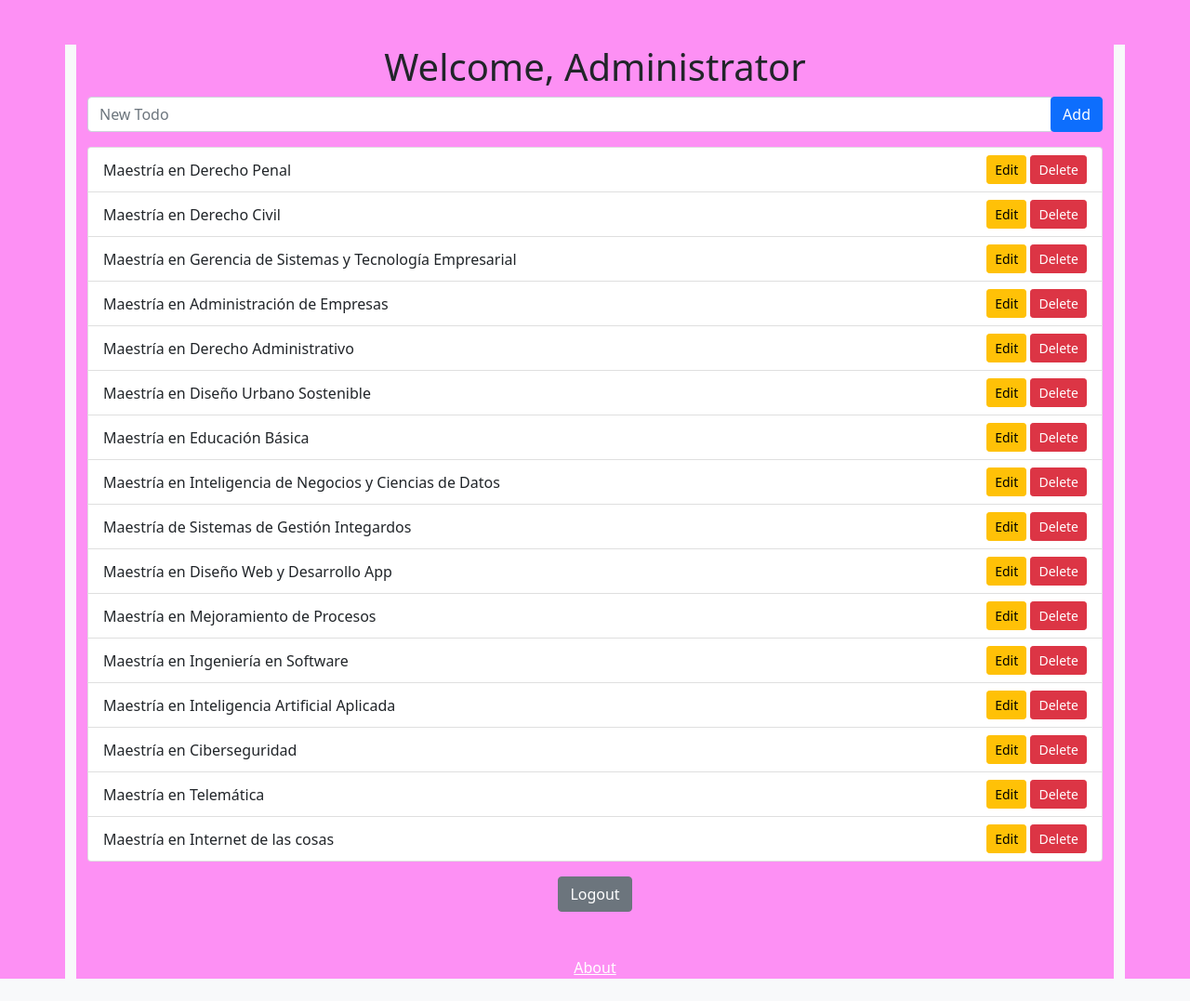
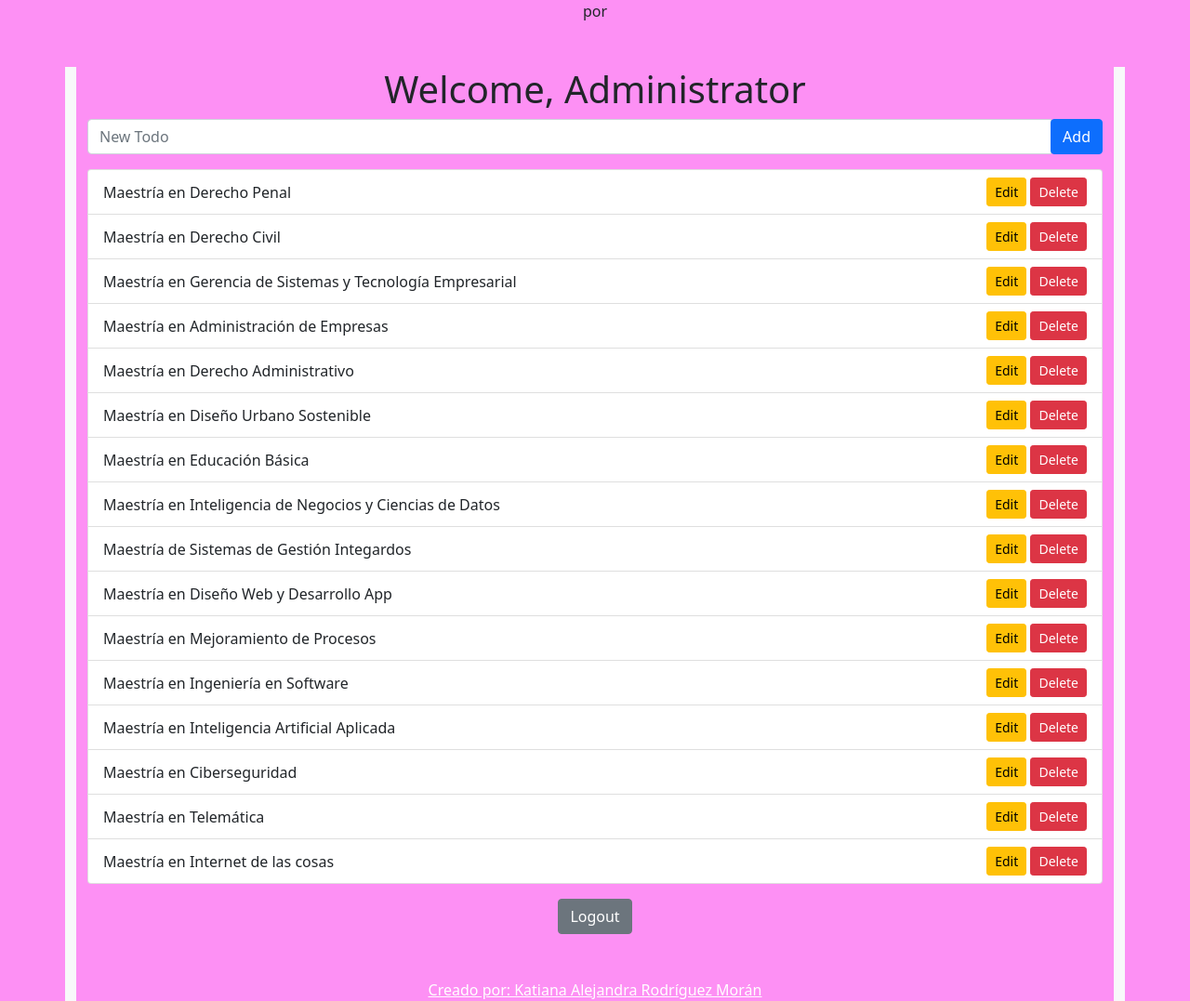
Before and after one commit to KatAle26/Todo_Final_KRM, a Flask app: page / in a window 1280 px wide. Shown: the whole page at 93% size. Before the commit the page ends 1053 px from the top, so only its background shows below. Run offline with Flask 3, Linux system fonts and the light colour scheme; a user stored in the database is signed in; data comes from the database, SQL or seed files in the repository.

Commit message:
Update index.html

```diff
--- a/templates/index.html
+++ b/templates/index.html
@@ -1,4 +1,4 @@
-{% extends "base.html" %}
+ por{% extends "base.html" %}
 {% block title %}Todo List{% endblock %}
 {% block content %}
 <div class="container", style=" background-color: #fd90f4">
@@ -33,7 +33,7 @@
         {% endif %}
     {% endwith %}
     <footer class="mt-5">
-        <a href="{{ url_for('about') }}" class="text-white">About</a>
+        <a href="{{ url_for('about') }}" class="text-white">Creado por: Katiana Alejandra Rodríguez Morán</a>
     </footer>
 </div>
 {% endblock %}
```
